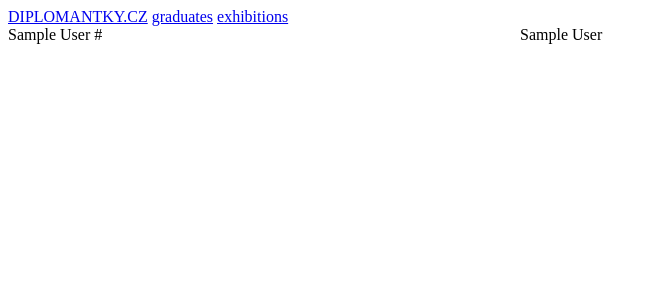
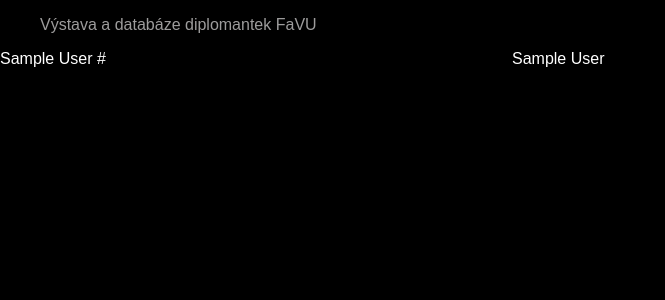
Before and after one commit to agajdosi/diplomantky2, a Django app: page / in a window 1280 px wide. Shown: the top 300 px of the page, without its empty margins (0-665 px from the left). Run offline with Django 4.2, Linux system fonts and the light colour scheme; tables that the repository leaves empty hold one stand-in row (values such as "Sample post"); parts of the project's set-up code (start-up, migrations or seed data) failed here and were passed over; some web fonts are replaced.

Commit message:
Add color, font and basic styling

```diff
--- a/static/main.css
+++ b/static/main.css
@@ -1,3 +1,36 @@
+@import url('https://rsms.me/inter/inter.css');
+html { font-family: 'Inter', sans-serif; }
+@supports (font-variation-settings: normal) {
+  html { font-family: 'Inter var', sans-serif; }
+}
+
+html {
+    background-color: #000000;
+    color: #ffffff;
+    font-size: 16px;
+}
+
+body {
+    margin: 0;
+}
+
+a, a:visited, a:hover, a:active {
+    color: inherit;
+}
+
+.header {
+    color: #9D9C9C;
+    padding: 1rem 40px;
+}
+
+.header a {
+    text-decoration-line: none;
+}
+
+.footer {
+    text-decoration-line: none;
+    padding: 1rem 40px;
+}
 
 .main{
     display: flex;
--- a/templates/footer.html
+++ b/templates/footer.html
@@ -0,0 +1,3 @@
+<div class="footer">
+
+</div>
--- a/templates/header.html
+++ b/templates/header.html
@@ -1,3 +1,3 @@
-<a href="/">DIPLOMANTKY.CZ</a>
-<a href="graduates">graduates</a>
-<a href="exhibitions">exhibitions</a>
+<div class="header">
+  <a href="/">Výstava a databáze diplomantek FaVU</a>
+</div>
```
Also changed, not shown: README.md (added).
